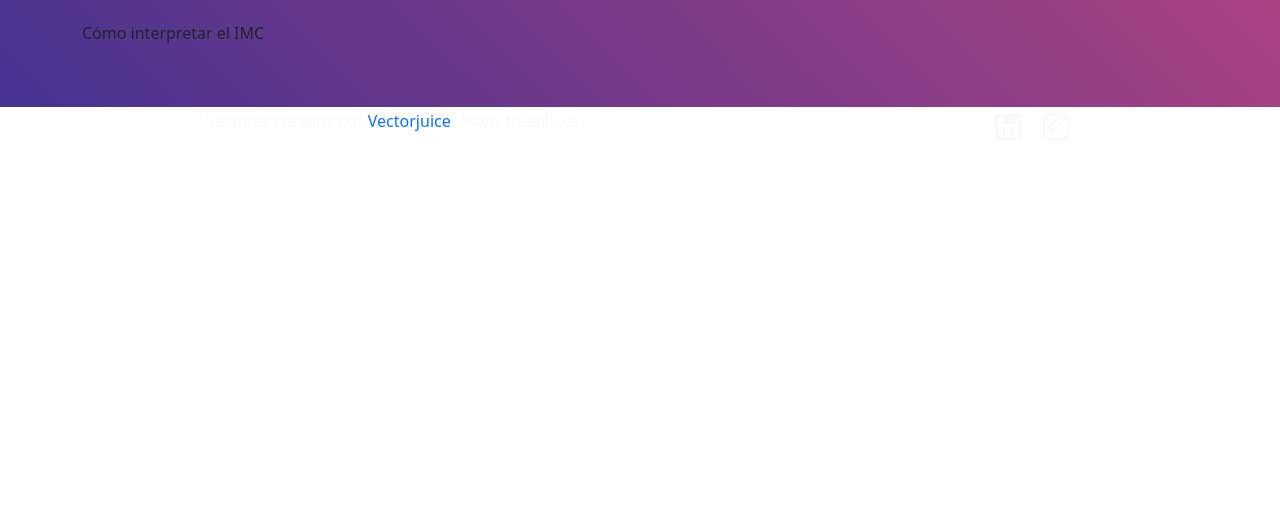
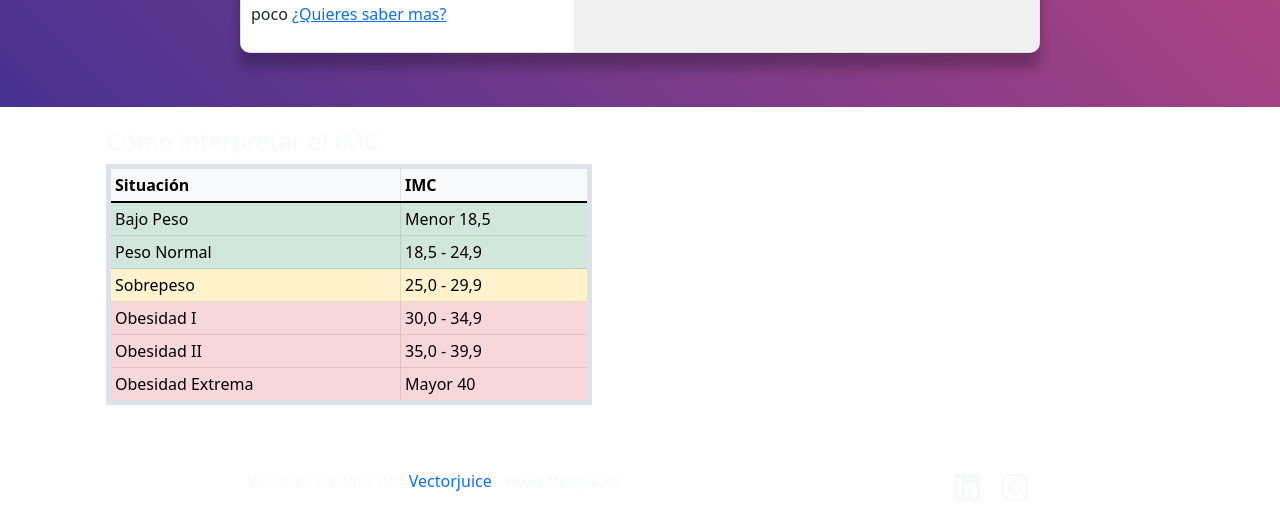
Before and after one commit to Svet01/CalcuSalud, a Django app: page /CalcuIMC/ in a window 1280 px wide. Shown: the part 693-1218 px from the top of the page. Before the commit the page ends 824 px from the top, so only its background shows below. Run offline with Django 4.2, Linux system fonts and the light colour scheme; some libraries are stand-ins or nearby versions.

Commit message:
commit desde vsc

```diff
--- a/Calculadoras/templates/Calculadoras/CalcuBases.html
+++ b/Calculadoras/templates/Calculadoras/CalcuBases.html
@@ -39,6 +39,11 @@
           </button>
         </div>
       </nav>
+    <div class="text-center rounded-3">
+      <div class="container-fluid py-2">
+        <h1 class="text-light display-5 fw-bold">CalcuSalud</h1>
+      </div>
+    </div>
     <div id="calcuCard" class="card" style="max-width: 800px;">
         <div class="row g-0">
             <div class="col-sm-12 col-lg-5 asideInfo">
--- a/Calculadoras/templates/Calculadoras/CalcuIMC.html
+++ b/Calculadoras/templates/Calculadoras/CalcuIMC.html
@@ -9,14 +9,15 @@
 {% endblock %}
 
 {% block body %}
-    <p><strong>¿Qué es el IMC?</strong><br> El IMC o Índice de Masa Corporal es la medición que valora tu peso en relación con tu altura. Puede usarse a cualquier edad y se puede calcular el IMC de mujeres, hombres y niños. El cálculo del IMC clasifica a los individuos en bajo peso, peso normal o sobrepeso, por lo que gracias a él se puede determinar si una persona tiene un peso inapropiado o poco.<a href="#">¿Quieres saber mas?</a></p>
+    <p><strong>¿Qué es el IMC?</strong><br> El IMC o Índice de Masa Corporal es la medición que valora tu peso en relación con tu altura. Puede usarse a cualquier edad y se puede calcular el IMC de mujeres, hombres y niños. El cálculo del IMC clasifica a los individuos en bajo peso, peso normal o sobrepeso, por lo que gracias a él se puede determinar si una persona tiene un peso inapropiado o poco <a href="#info">¿Quieres saber mas?</a></p>
 {% endblock %}
 
 {% block form %}
-    <h2 class="text-align">Calculadora de Tasa Metabolica Basal</h2>
-    <form action="{% url 'CalcuTMB' %}" method="POST"> {% csrf_token %}
+    <h4 class="text-align">Calculadora de Tasa Metabolica Basal</h4>
+    <p>Ingrese los siguientes datos:</p>
+    <form action="{% url 'CalcuIMC' %}" method="POST"> {% csrf_token %}
         <div class="form-check mb-3">
-            <label class="form-check-label mt-2 me-5" for="mujer">Mujer<input class="form-check-input" type="radio" name="sexo" value="M" id="mujer" checked></label>
+            <label class="form-check-label me-5" for="mujer">Mujer<input class="form-check-input" type="radio" name="sexo" value="M" id="mujer" checked></label>
             <label class="form-check-label" for="hombre">Hombre<input class="form-check-input" type="radio" name="sexo" value="H" id="hombre"></label>
         </div>
         <div class="input-group mb-3">
@@ -35,9 +36,62 @@
             <input class="btn btn-light"  type="submit" value="Resultado"/>
         </div>
     </form>
+    <div class="pt-2">
+        <h5>Resultado</h5>
+        {% if IMC >= 40 %}
+            <p>Tu IMC es: {{ IMC|floatformat }} Tu Situación es: Obesidad Extrema</p>
+        {% elif IMC >= 39 %}
+            <p>Tu IMC es: {{ IMC|floatformat }} Tu Situación es: Obesidad Tipo II</p>
+        {% elif IMC >= 30 %}
+            <p>Tu IMC es: {{ IMC|floatformat }} Tu Situación es: Obesidad</p>
+        {% elif IMC >= 25 %}
+            <p>Tu IMC es: {{ IMC|floatformat }} Tu Situación es: Sobrepeso</p>
+        {% elif IMC >= 18 %}
+            <p>Tu IMC es: {{ IMC|floatformat }} Tu Situación es: Peso Normal</p>
+        {% elif IMC <= 18 %}
+            <p>Tu IMC es: {{ IMC|floatformat }} Tu Situación es: Bajo Peso</p>
+        {% endif %}
+    </div>
 {% endblock %}
 
 {% block info %}
-    <p>Cómo interpretar el IMC</p>
-
-{% endblock%}
+    <div id="info" class="container">
+        <h4 class="pt-4 text-light">Cómo interpretar el IMC</h4>
+        <div clas="table-responsive-sm">
+            <table class="table table-light table-bordered table-sm border border-5">
+                <thead>
+                <tr>
+                    <th>Situación</th>
+                    <th>IMC</th>
+                </tr>
+                </thead>
+                <tbody>
+                <tr class="table-success">
+                    <td>Bajo Peso</td>
+                    <td>Menor 18,5</td>
+                </tr>
+                <tr class="table-success">
+                    <td>Peso Normal</td>
+                    <td>18,5 - 24,9</td>
+                </tr>
+                <tr class="table-warning">
+                    <td>Sobrepeso</td>
+                    <td>25,0 - 29,9</td>
+                </tr>
+                <tr class="table-danger">
+                    <td>Obesidad I</td>
+                    <td>30,0 - 34,9</td>
+                </tr>
+                <tr class="table-danger">
+                    <td>Obesidad II</td>
+                    <td>35,0 - 39,9</td>
+                </tr>
+                <tr class="table-danger">
+                    <td>Obesidad Extrema</td>
+                    <td>Mayor 40</td>
+                </tr>
+                </tbody>
+            </table>
+        </div>
+    </div
+{% endblock %}
--- a/Calculadoras/views.py
+++ b/Calculadoras/views.py
@@ -34,21 +34,23 @@ def CalcuTMB(request):
 
 
 def CalcuIMC(request):
-    # Get Datos = Recibe los datos del Usuario
-    sexo = str(request.POST["sexo"]) if "sexo" in request.POST else "M"
-    peso = int(request.POST["peso"]) if "peso" in request.POST else 70
-    altura = int(request.POST["altura"]) if "altura" in request.POST else 170
-    estado = bool(request.POST["estado"]) if "estado" in request.POST else "False"
+    if request.method == "POST":
+        # Get Datos = Recibe los datos del Usuario
+        sexo = str(request.POST["sexo"]) if "sexo" in request.POST else "M"
+        peso = int(request.POST["peso"]) if "peso" in request.POST else 70
+        altura = int(request.POST["altura"]) if "altura" in request.POST else 170
+        estado = bool(request.POST["estado"]) if "estado" in request.POST else "False"
 
-    # IMC = Indice de Masa Corporal
-    def calIMC(altura, peso):
-        m = (altura / 100)
-        float(m)
-        IMC = (peso/(m * m))
-        return IMC
-    IMC = calIMC(altura, peso)
-
-    return render(request, "Calculadoras/CalcuIMC.html", {"IMC": IMC, "sexo": sexo, "estado": estado})
+        # IMC = Indice de Masa Corporal
+        def calIMC(altura, peso):
+            m = (altura / 100)
+            float(m)
+            IMC = (peso/(m * m))
+            return IMC
+        IMC = calIMC(altura, peso)
+        return render(request, "Calculadoras/CalcuIMC.html", {"IMC": IMC, "sexo": sexo, "estado": estado})
+    else:
+        return render(request, "Calculadoras/CalcuIMC.html")
 
 
 def CalcuPGCM(request):
```
